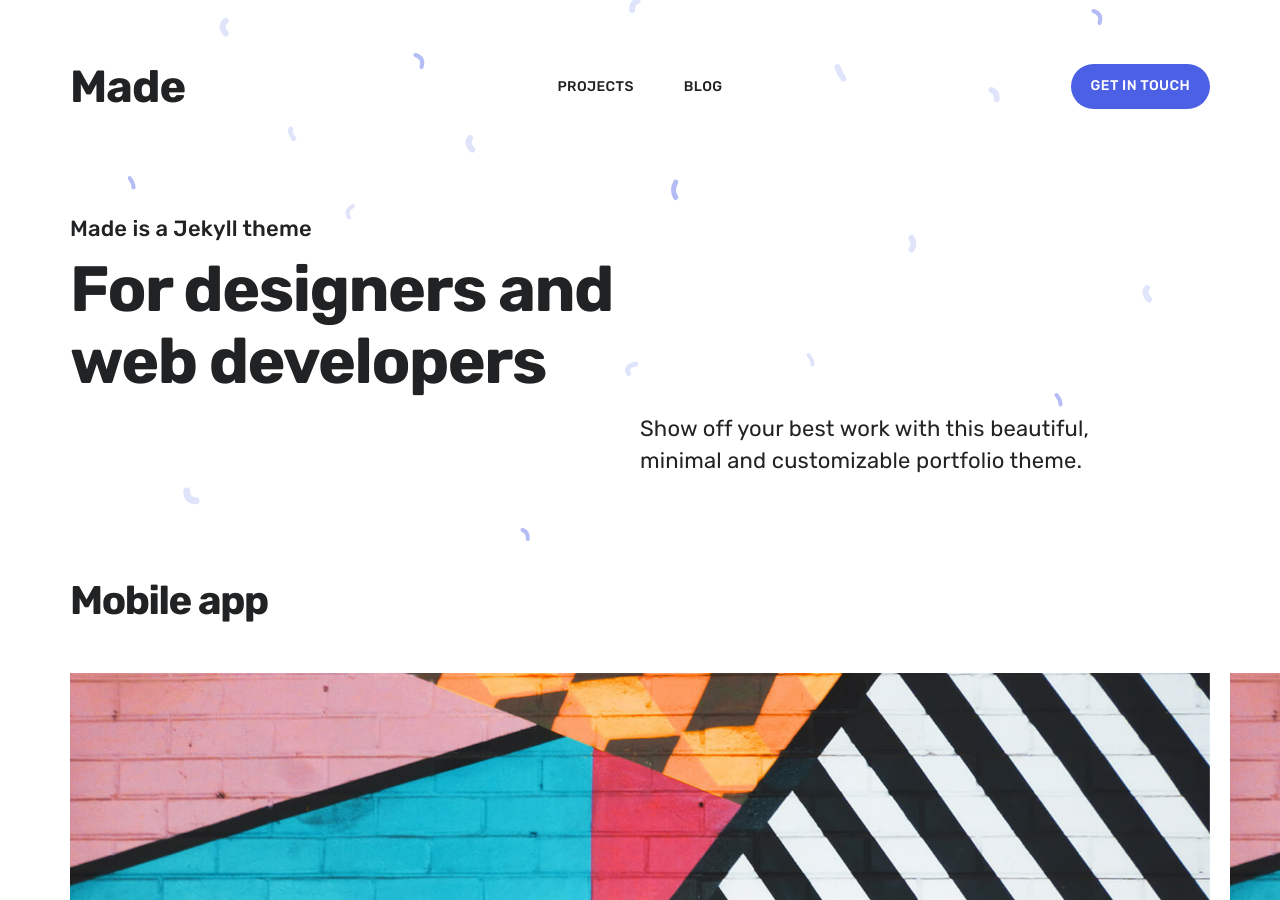
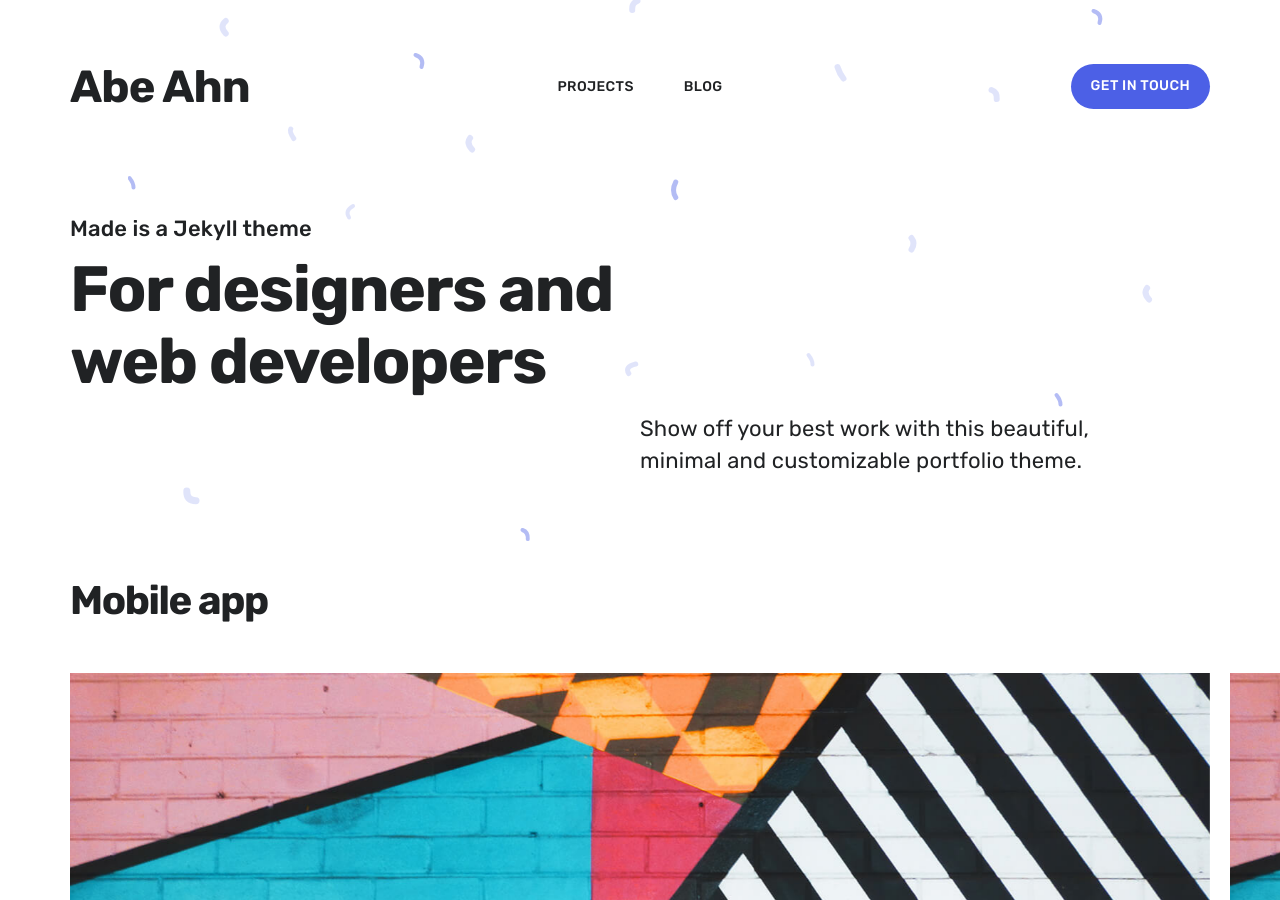
Before and after one commit to abemsq/abe-portfolio, a Jekyll site: the page built from index.html, in a window 1280 px wide and 900 px high. Built offline with Jekyll 4.4.1, drawn with Linux system fonts in a browser that asks for light colours; nearby versions of some CDN libraries; some of the changed text lies outside the part shown.

Commit message:
Reset Pages

```diff
--- a/_data/settings.yml
+++ b/_data/settings.yml
@@ -1,5 +1,5 @@
 basic_settings:
-  site_title: Made
+  site_title: Abe Ahn
   favicon_image: /images/favicon.png
 
 header_settings:
```
Also changed, not shown: images/favicon.png.
